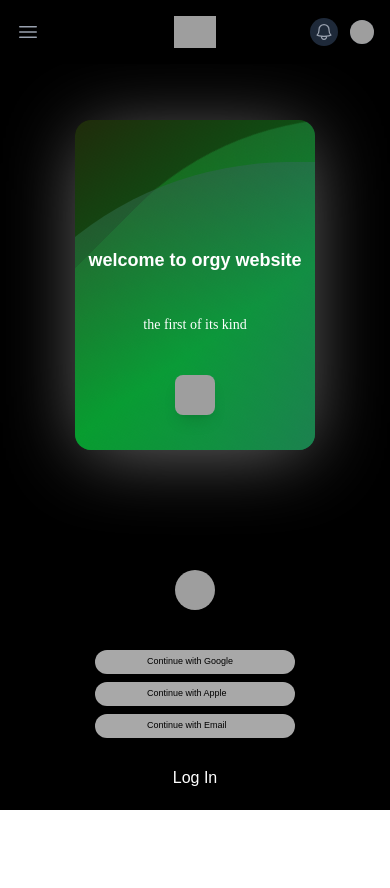
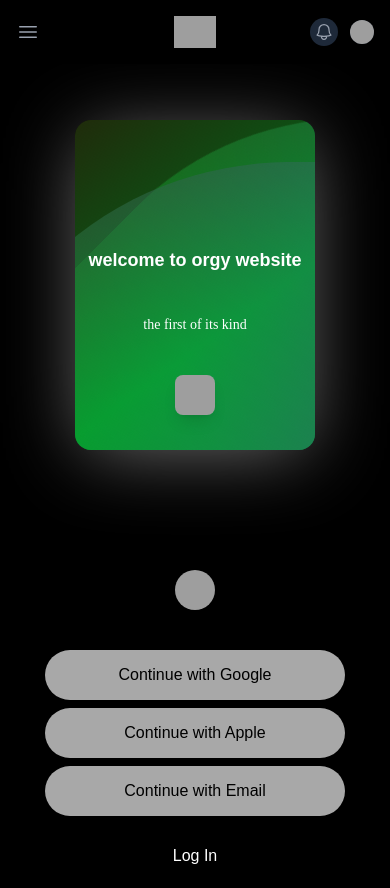
Before and after one commit to alvintongman24/org, a React (Vite) app: page / in a window 390 px wide. Before the commit the page ends 844 px from the top, so only its background shows below. Built offline with nearby package versions, Linux system fonts and the light colour scheme; grey boxes are pictures that could not be loaded; a web font is replaced by a local one.

Commit message:
Your commit message here

```diff
--- a/src/index.css
+++ b/src/index.css
@@ -281,23 +281,26 @@
   background-color: rgb(168, 168, 168);
   position: relative;
   width:800px;
+  display:flex;
+  justify-content: center;
+  justify-items: center;
 }
 
 
-@media (max-width: 700px) {
+@media (max-width: 750px) {
   .botton,.botton::after{
-    width: 400px;
+    width: 300px;
     height: 50px;
-    font-size: xx-small;
+    font-size: medium;
   }
   }
 
 
 @media (max-width: 400px) {
   .botton,.botton::after{
-    width: 200px;
-    height: 20px;
-    font-size: xx-small;
+    width: 300px;
+    height: 50px;
+    font-size: medium;
     display: flex;
     align-items: center;
   }
```
